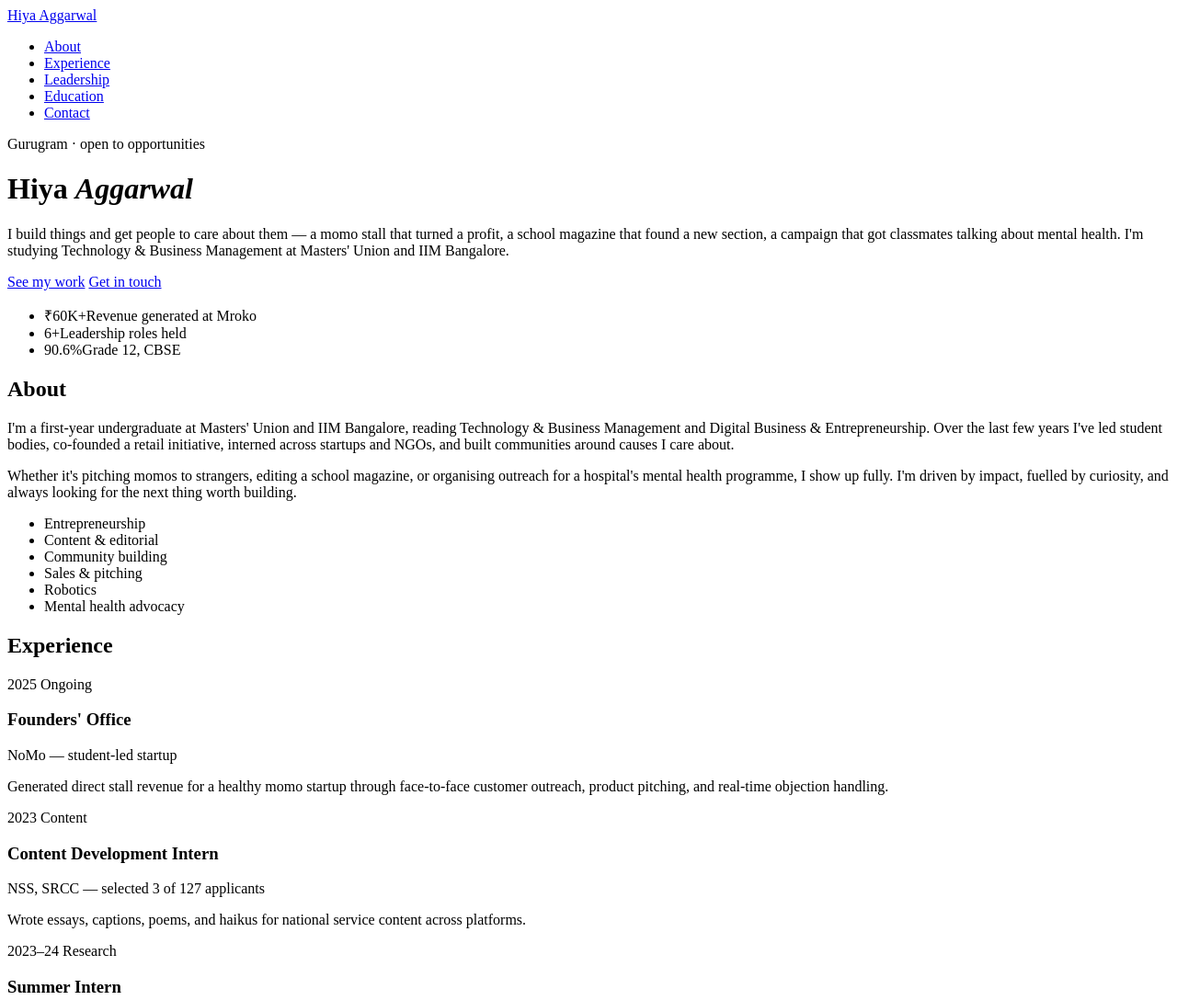
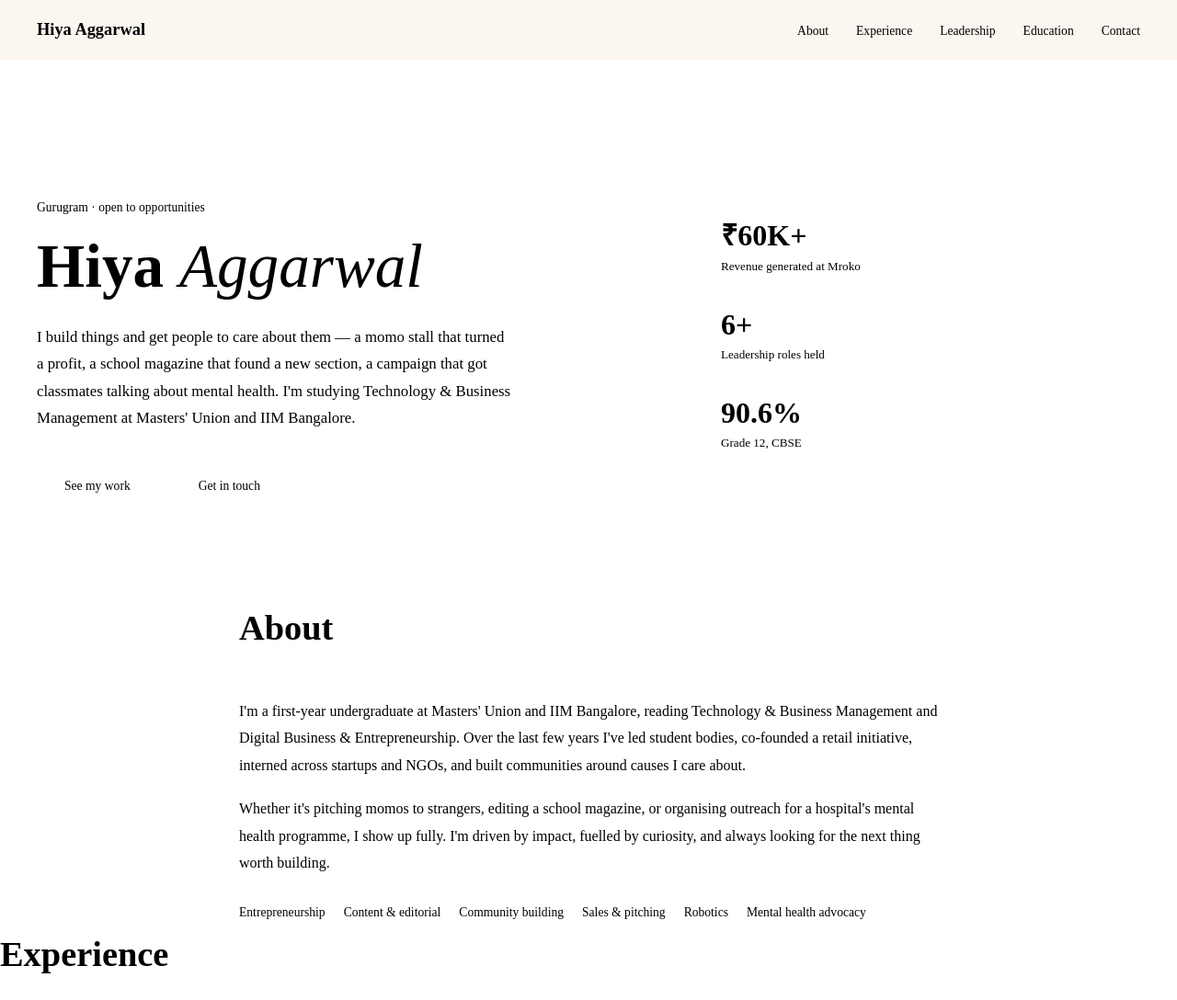
Before and after one commit to riddhinarsaria250308-star/resumewebsite, a plain HTML site: page index.html in a window 1280 px wide. Shown: the top 1088 px of the page at 92% size. Drawn offline with Linux system fonts and the light colour scheme.

Commit message:
Update index.html

```diff
--- a/index.html
+++ b/index.html
@@ -7,7 +7,7 @@
   <link rel="preconnect" href="https://fonts.googleapis.com">
   <link rel="preconnect" href="https://fonts.gstatic.com" crossorigin>
   <link href="https://fonts.googleapis.com/css2?family=Fraunces:ital,wght@0,400;0,600;1,500&family=Work+Sans:wght@300;400;500;600&display=swap" rel="stylesheet">
-  <link rel="stylesheet" href="style.css">
+  <link rel="stylesheet" href="hiya_style.css">
 </head>
 <body>
 
```
